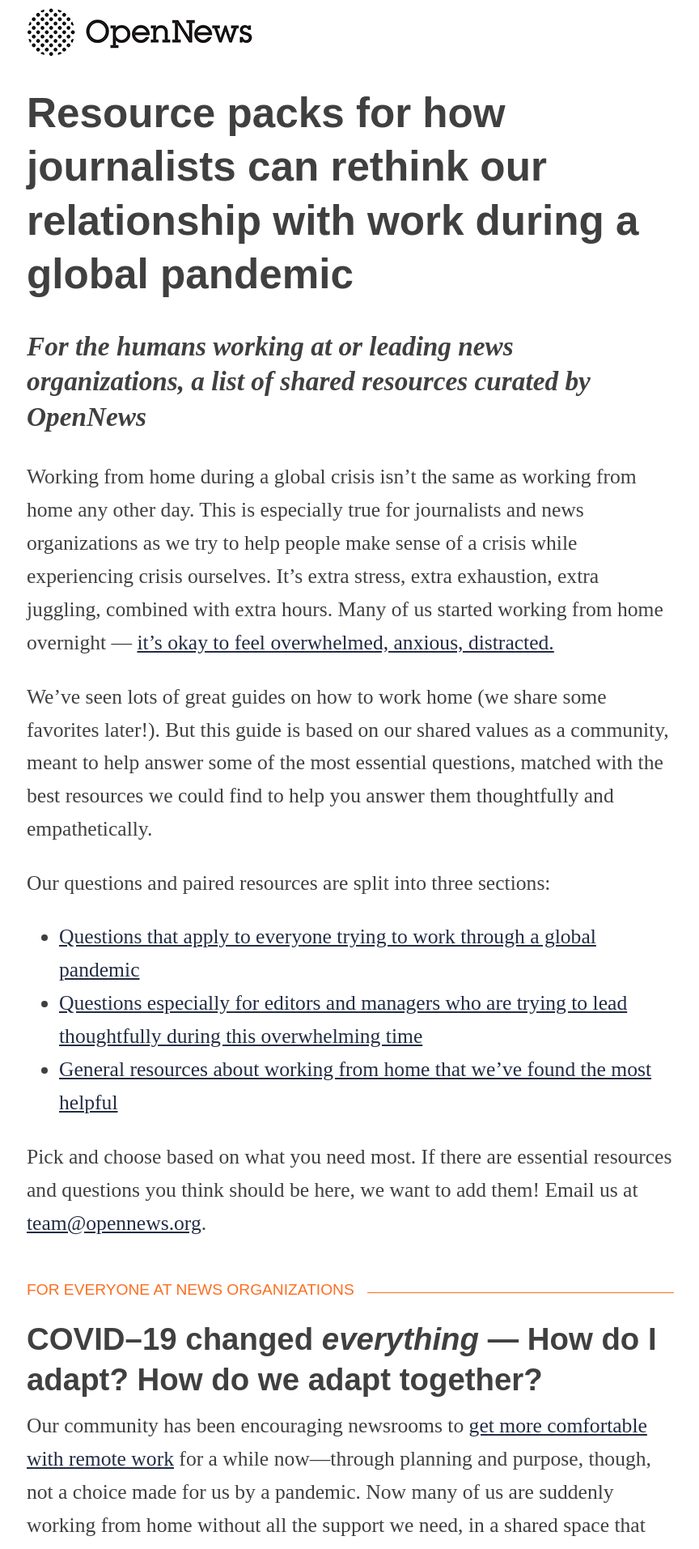
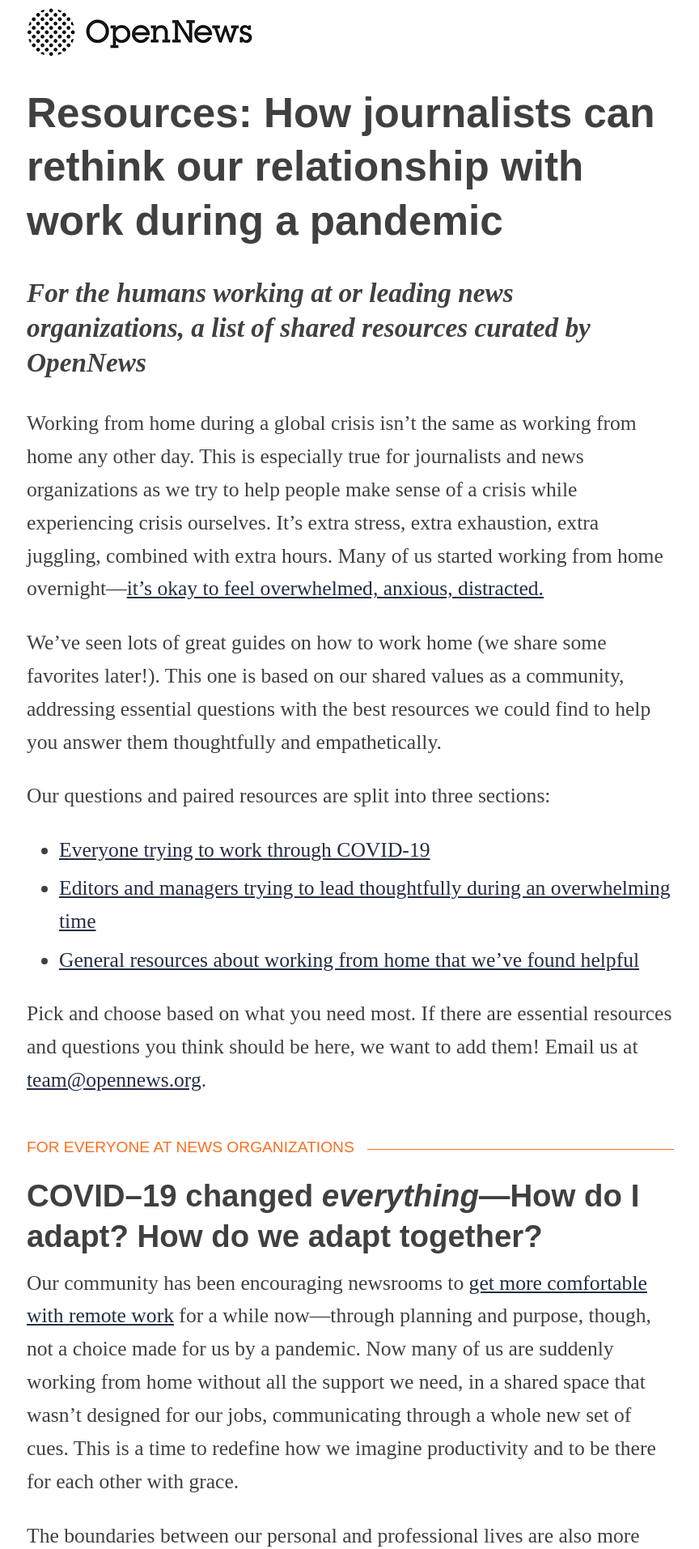
Before and after one commit to OpenNews/opennews-website, a Jekyll site: the page built from resources/covid-19/index.md, in a window 1280 px wide. Shown: the top 1913 px of the page at 81% size, without its empty margins (207-1071 px from the left). Built offline with Jekyll 4.4.1, drawn with Linux system fonts in a browser that asks for light colours; some of the changed text lies outside the part shown.

Commit message:
covid wfh resource updates

```diff
--- a/_layouts/layout_resource.html
+++ b/_layouts/layout_resource.html
@@ -48,7 +48,7 @@
 
     <footer>
         <div class="page-container">
-            <p>Keep in touch: <span class="contact-options"> <a href="https://twitter.com/opennews">Twitter</a> / <a href="mailto:team@opennews.org">Email</a> / <a href="http://eepurl.com/czSVTL">Newsletter</a></span></p>
+            <p>Keep in touch: <span class="contact-options"><a href="https://twitter.com/opennews">Twitter</a> / <a href="mailto:team@opennews.org">Email</a> / <a href="http://eepurl.com/czSVTL">Newsletter</a> / <a href="https://opennews.org/donate">Become a Sustainer</a></span></p>
 
             <p class="trailer"><em>We can be here for each other.</em></p>
         </div>
--- a/media/css/standalone_resource.css
+++ b/media/css/standalone_resource.css
@@ -290,6 +290,9 @@
 }
 main ul, main p {
     margin: 0 0 1em;
+}
+main li, main li > ul {
+    margin-bottom: .25em;
 }
 main input {
     font-size: .75em;
--- a/resources/covid-19/index.md
+++ b/resources/covid-19/index.md
@@ -18,6 +18,14 @@
   .callout {
     font-style: italic;
   }
+  .small {
+    font-size: .83em;
+  }
+  .callout.small {
+      text-indent: -1.4em;
+      padding-left: 1.3em;
+      line-height: 1.4;
+  }
   .dek {
     font-family: freight-text-pro, serif;
     font-size: 1.3em;
@@ -25,19 +33,19 @@
   }
 </style>
 
-<h1 class="big-type">Resource packs for how journalists can rethink our relationship with work during a global pandemic</h1>
+<h1 class="big-type">Resources: How journalists can rethink our relationship with work during a pandemic</h1>
 <h2 class="dek"><em>For the humans working at or leading news organizations, a list of shared resources curated by OpenNews</em></h2>
 
-<p>Working from home during a global crisis isn’t the same as working from home any other day. This is especially true for journalists and news organizations as we try to help people make sense of a crisis while experiencing crisis ourselves. It’s extra stress, extra exhaustion, extra juggling, combined with extra hours. Many of us started working from home overnight — <a href="https://blog.alicegoldfuss.com/work-in-the-time-of-corona/">it’s okay to feel overwhelmed, anxious, distracted.</a> </p>
+<p>Working from home during a global crisis isn’t the same as working from home any other day. This is especially true for journalists and news organizations as we try to help people make sense of a crisis while experiencing crisis ourselves. It’s extra stress, extra exhaustion, extra juggling, combined with extra hours. Many of us started working from home overnight—<a href="https://blog.alicegoldfuss.com/work-in-the-time-of-corona/">it’s okay to feel overwhelmed, anxious, distracted.</a> </p>
 
-<p>We’ve seen lots of great guides on how to work home (we share some favorites later!). But this guide is based on our shared values as a community, meant to help answer some of the most essential questions, matched with the best resources we could find to help you answer them thoughtfully and empathetically.</p>
+<p>We’ve seen lots of great guides on how to work home (we share some favorites later!). This one is based on our shared values as a community, addressing essential questions with the best resources we could find to help you answer them thoughtfully and empathetically.</p>
 
 <p>Our questions and paired resources are split into three sections:</p>
 
 <ul>
-  <li><a href="#everyone">Questions that apply to everyone trying to work through a global pandemic</a></li>
-  <li><a href="#for-editors-and-managers">Questions especially for editors and managers who are trying to lead thoughtfully during this overwhelming time</a></li>
-  <li><a href="#general-guidance">General resources about working from home that we’ve found the most helpful</a></li>
+  <li><a href="#everyone">Everyone trying to work through COVID-19</a></li>
+  <li><a href="#for-editors-and-managers">Editors and managers trying to lead thoughtfully during an overwhelming time</a></li>
+  <li><a href="#general-guidance">General resources about working from home that we’ve found helpful</a></li>
 </ul>
 
 <p>Pick and choose based on what you need most. If there are essential resources and questions you think should be here, we want to add them! Email us at <a href="mailto:team@opennews.org">team@opennews.org</a>.</p>
@@ -45,7 +53,7 @@
 
 <div id="everyone" class="page-divider"><span>FOR EVERYONE AT NEWS ORGANIZATIONS</span></div>
 
-<h2 class="section-hed">COVID&#8211;19 changed <em>everything</em> — How do I adapt? How do we adapt together?</h2>
+<h2 class="section-hed">COVID&#8211;19 changed <em>everything</em>—How do I adapt? How do we adapt together?</h2>
 
 <p>Our community has been encouraging newsrooms to <a href="https://etherpad.opennews.org/p/covid-resource-faq">get more comfortable with remote work</a> for a while now—through planning and purpose, though, not a choice made for us by a pandemic. Now many of us are suddenly working from home without all the support we need, in a shared space that wasn&#8217;t designed for our jobs, communicating through a whole new set of cues. This is a time to redefine how we imagine productivity and to be there for each other with grace.</p>
 
@@ -55,11 +63,10 @@
 
 <p class="question">My partner and I are trying to balance working from home with taking care of the kids—how do we make this easier?</p>
 
-<p>&#8220;A long time ago — like, last week — we would have talked about setting up a home workspace and setting personal schedules. But this is a new world now.&#8221; </p>
+<p class="callout">&#8220;A long time ago—like, last week—we would have talked about setting up a home workspace and setting personal schedules. But this is a new world now.&#8221;</p>
 
 <ul>
-  <li><a href="https://www.nytimes.com/2020/03/19/us/work-from-home-mothers-coronavirus-covid19.html">Figuring out work and family in the age of Coronavirus</a><br/>
-  &#8220;A long time ago — like, last week — we would have talked about setting up a home workspace and setting personal schedules. But this is a new world now.&#8221;</li>
+  <li><a href="https://www.nytimes.com/2020/03/19/us/work-from-home-mothers-coronavirus-covid19.html">Figuring out work and family in the age of Coronavirus</a></li>
   <li><a href="https://www.thecut.com/2020/03/how-to-work-from-home-with-kids.html">Now is the perfect time for lowering the parenting bar</a></li>
   <li><a href="https://hbr.org/2020/03/how-working-parents-can-prepare-for-coronavirus-closures">How working parents can prepare for coronavirus closures</a></li>
   <li><a href="https://www.poynter.org/business-work/2020/how-to-work-from-home-with-kids-around/">How to work from home with kids around</a></li>
@@ -78,10 +85,11 @@
 
 <p class="question">What are immediate changes we need to make to our communication practices?</p>
 
+<p class="callout">&#8220;You are going to have to listen fiercely, speak openly, make decisions even when no good options present themselves, and admit that you just don’t know what’s coming. You are going to have to stay calm and present even as the fire rages.&#8221;</p>
+
 <ul>
+  <li><a href="https://aworkinglibrary.com/writing/hard-way">We’re learning lessons right now the hard way: Good communication requires you to be intentional and explicit</a></li>
   <li><a href="https://www.huffpost.com/entry/remote-work-coronavirus-how-to-advice_l_5e690cedc5b60557280f70d0">If you suddenly work remotely, communication matters more than anything else</a></li>
-  <li><a href="https://aworkinglibrary.com/writing/hard-way">We’re learning lessons right now the hard way: Good communication requires you to be intentional and explicit</a><br/>
-  &#8220;You are going to have to listen fiercely, speak openly, make decisions even when no good options present themselves, and admit that you just don’t know what’s coming. You are going to have to stay calm and present even as the fire rages.&#8221;</li>
   <li><a href="https://hbr.org/2015/01/how-to-handle-difficult-conversations-at-work">How to handle difficult conversations at work</a> (<a href="https://ona19.journalists.org/sessions/23518316/">especially in a newsroom</a> + <a href="https://docs.google.com/document/d/1h0PrgpjligGVYmNO_hKeEneMtLe4ziRrrJp5U659gz4/edit">tipsheet</a>)</li>
 </ul>
 
@@ -101,7 +109,7 @@
   <li><a href="https://twitter.com/clockwerks/status/1238592306367860736">&#8220;Today, to support all the folks WFH with kids, folks in our parents group organized a Zoom reading time. It was amazing.&#8221;</a></li>
 </ul>
 
-<p class="callout">What is your team doing to build culture right now? What are some of the best resources you’ve seen? <a href="mailto:team@opennews.org">Tell us!</a></p>
+<p class="callout small">&rarrhk; There are lots of ways to build great team culture, and we'd love to fill up this section with your favorites. If you have a link or a good idea to share, <a href="mailto:team@opennews.org">send us a quick note!</a></p>
 
 <p class="question-section">SELF-CARE &amp; FINDING COMMUNITY</p>
 
@@ -117,9 +125,10 @@
 
 <p class="question">How do I make sense of how I&#8217;m feeling right now?</p>
 
+<p class="callout">&#8220;We feel the world has changed, and it has. We know this is temporary, but it doesn’t feel that way, and we realize things will be different. &#8230; We are not used to this kind of collective grief in the air.&#8221;</p>
+
 <ul>
-  <li><a href="https://hbr.org/2020/03/that-discomfort-youre-feeling-is-grief">&#8220;That discomfort you&#8217;re feeling is grief&#8221;</a><br/>
-  &#8220;We feel the world has changed, and it has. We know this is temporary, but it doesn’t feel that way, and we realize things will be different. &#8230; We are not used to this kind of collective grief in the air.&#8221;</li>
+  <li><a href="https://hbr.org/2020/03/that-discomfort-youre-feeling-is-grief">&#8220;That discomfort you&#8217;re feeling is grief&#8221;</a></li>
   <li><a href="https://podcasts.apple.com/us/podcast/the-happiness-lab-with-dr-laurie-santos/id1474245040?i=1000468907282">Coach yourself through a crisis</a></li>
   <li><a href="https://about.gitlab.com/company/culture/all-remote/mental-health/">Combating burnout, isolation, and anxiety in the remote workplace</a></li>
   <li><a href="https://mentalhealthjournalism.org/covid-19-mental-health-resources-for-journalists-and-you/">COVID&#8211;19 mental health resources for journalists and you</a></li>
@@ -144,21 +153,22 @@
   <li><a href="https://www.leapers.co/">Community of support: &#8220;Leapers supports the mental health of freelancers and the self-employed&#8221;</a></li>
 </ul>
 
-<p class="callout">What have you seen out there that’s helped you the most as a freelancer? <a href="mailto:team@opennews.org">Let us know.</a></p>
+<p class="callout small">&rarrhk; This section could really use your expertise. What have you seen out there that’s helped you the most as a freelancer? <a href="mailto:team@opennews.org">Let us know.</a></p>
 
 <div id="for-editors-and-managers" class="page-divider"><span>FOR EDITORS AND MANAGERS</span></div>
 
 <h2 class="section-hed">How do I lead as thoughtfully as possible?</h2>
 
-<p>Make sure you’re not <a href="https://aworkinglibrary.com/writing/hard-way">conflating two key points</a>: working from home vs. working in physical isolation during a global pandemic. Both are happening simultaneously and your team will continue to experience lots of changes — both at work and at home — all while leaning harder on tools some of them have only used somewhat before. Be <a href="https://twitter.com/chrisalbon/status/1239927980450697218">“massively empathetic”</a> and let that guide you through the rest.</p>
+<p>Make sure you’re not <a href="https://aworkinglibrary.com/writing/hard-way">conflating two key points</a>: working from home vs. working in physical isolation during a global pandemic. Both are happening simultaneously and your team will continue to experience lots of changes—both at work and at home—all while leaning harder on tools some of them have only used somewhat before. Be <a href="https://twitter.com/chrisalbon/status/1239927980450697218">“massively empathetic”</a> and let that guide you through the rest.</p>
 
 <p class="question-section">FIRST THINGS FIRST</p>
 
-<p class="question">What does my team need to hear from me right now? What should I proactively communicate to immediately preempt anxiety and enable good work?</p>
+<p class="question">What does my team need to hear from me right now? What should I proactively communicate to preempt anxiety and enable good work?</p>
+
+<p class="callout">&#8220;We will assume positive intent. These are hard times. Everyone is going through tough personal situations and stressors. This can cause folks to lash out in frustration or fear. As a team we will rigidly assume positive intent and operate with empathy with our stakeholders, our peers, and each other.&#8221;</p>
 
 <ul>
-  <li><a href="https://twitter.com/chrisalbon/status/1239927980450697218">“All this is not normal” and how you’d like to handle it</a><br/>
-  &#8220;We will assume positive intent. These are hard times. Everyone is going through tough personal situations and stressors. This can cause folks to lash out in frustration or fear. As a team we will rigidly assume positive intent and operate with empathy with our stakeholders, our peers, and each other.&#8221;</li>
+  <li><a href="https://twitter.com/chrisalbon/status/1239927980450697218">“All this is not normal” and how you’d like to handle it</a></li>
   <li><a href="https://academy.nobl.io/going-remote-overnight-preparing-for-the-coronavirus/">Going remote overnight: Preparing for the Coronavius</a> when it comes to your policies, systems, and people.</li>
 </ul>
 
@@ -168,7 +178,7 @@
   <li><a href="https://about.gitlab.com/company/culture/all-remote/remote-work-emergency-plan">“For leaders who are suddenly managing work-from-home teams, there are five things you can focus on right now to maximize stability.”</a></li>
 </ul>
 
-<p class="callout">What has felt helpful to share with your own teams? <a href="mailto:team@opennews.org">Tell us!</a></p>
+<p class="callout small">&rarrhk; We know there are more resources out there for newsroom leaders responding to crisis. Have you found something particularly useful, or shared something helpful with your own team? <a href="mailto:team@opennews.org">Send us a link!</a></p>
 
 <p class="question-section">LEADERSHIP</p>
 
@@ -189,9 +199,10 @@
 
 <p class="question">I need to make tough decisions as quickly as possible, how do I make sure I’m basing them in the values I hold important?</p>
 
+<p class="callout">&#8220;In overwhelming times, easier things often get done first, while harder, more complicated problems wait. But we need to spend time on the harder things, and to do so now, so here’s a guide to make upholding your diversity, equity and inclusivity values during a pandemic—one step easier.&#8221;</p>
+
 <ul>
-  <li><a href="https://source.opennews.org/articles/newsroom-managers-diversity-inclusivity-covid19/">Newsroom execs and managers: Ways to uphold your diversity and inclusivity values during COVID&#8211;19</a> covering everything from small gestures leaders can make to how to think about layoffs and furloughs thoughtfully and equitably when it comes to diversity.<br/>
-  &#8220;In overwhelming times, easier things often get done first, while harder, more complicated problems wait. But we need to spend time on the harder things, and to do so now, so here’s a guide to make upholding your diversity, equity and inclusivity values during a pandemic — one step easier.&#8221;</li>
+  <li><a href="https://source.opennews.org/articles/newsroom-managers-diversity-inclusivity-covid19/">Newsroom execs and managers: Ways to uphold your diversity and inclusivity values during COVID&#8211;19</a>, covering everything from small gestures leaders can make to how to consider layoffs and furloughs thoughtfully and equitably when it comes to diversity.</li>
 </ul>
 
 <p class="question">How do I model a healthy balance between doing my job and taking care of myself and/or loved ones?</p>
@@ -212,8 +223,8 @@
 
 <ul>
   <li>The <a href="https://journalistsofcolor.us/">Journalists of Color Slack</a>, <a href="https://newsnerdery.org/">News Nerdery Slack</a>, and <a href="https://journalists.org/programs/community-circles/">ONA Community Circles</a> are all communities where managers and editors talk with each other about shared challenges.</li>
-  <li class="callout">Know of other resources you’ve really liked? <a href="mailto:team@opennews.org">Tell us!</a></li>
 </ul>
+
 
 <div id="general-guidance" class="page-divider"><span>GENERAL GUIDANCE</span></div>
 
@@ -222,8 +233,8 @@
 <ul>
   <li><a href="https://covid19.ops.guide/general-guidance">The Newsroom Guide to COVID&#8211;19</a> is a wide-ranging resource created by volunteers from the journalism community</li>
   <li><a href="https://dartcenter.org/resources/covering-coronavirus-resources-journalists">Covering Coronavirus: Resources for Journalists</a> from the DART Center has tips on “covering disease, interviewing victims and survivors, and working with colleagues exposed to traumatic events”</li>
-  <li class="callout">What other resources have really made a difference for you? <a href="mailto:team@opennews.org">Share them here.</a></li>
 </ul>
+<p class="callout small">&rarrhk; Here’s another spot where we can really learn from each other. If there’s a resource that’s made a difference for your newsroom, <a href="mailto:team@opennews.org">please send us a link!</a></p>
 
 <p class="question">Where can I find a good general guide for working from home?</p>
 
@@ -233,13 +244,12 @@
   <li><a href="https://teamsuccess.io/remoteteam">Not everything on this checklist applies to newsroom teams, but it’s a nice starting point</a></li>
   <li>From the news-nerd community
     <ul>
-      <li><a href="https://medium.com/whereby-us/5-practical-tips-for-managing-newly-remote-teams-during-coronavirus-2059ea53b9f">5 practical tips for managing newly remote teams during coronavirus</a><br/>
-      &#8220;Remote work, for all of its challenges, can force you and your company to become more intentional, more thoughtful, and more resilient to the challenges of change.&#8221;</li>
+      <li style="list-style: none; font-style: italic;">&#8220;Remote work, for all of its challenges, can force you and your company to become more intentional, more thoughtful, and more resilient to the challenges of change.&#8221;</li>
+      <li><a href="https://medium.com/whereby-us/5-practical-tips-for-managing-newly-remote-teams-during-coronavirus-2059ea53b9f">5 practical tips for managing newly remote teams during coronavirus</a></li>
       <li><a href="https://source.opennews.org/articles/making-remote-work-work/">Making remote work work</a></li>
     </ul>
   </li>
   <li>Company handbook examples
-
     <ul>
       <li><a href="https://handbook.hmn.md/working-here/working-remotely/">Human Made</a></li>
       <li><a href="https://about.gitlab.com/company/culture/all-remote/guide/">Gitlab&#8217;s guide to all-remote</a></li>
```
